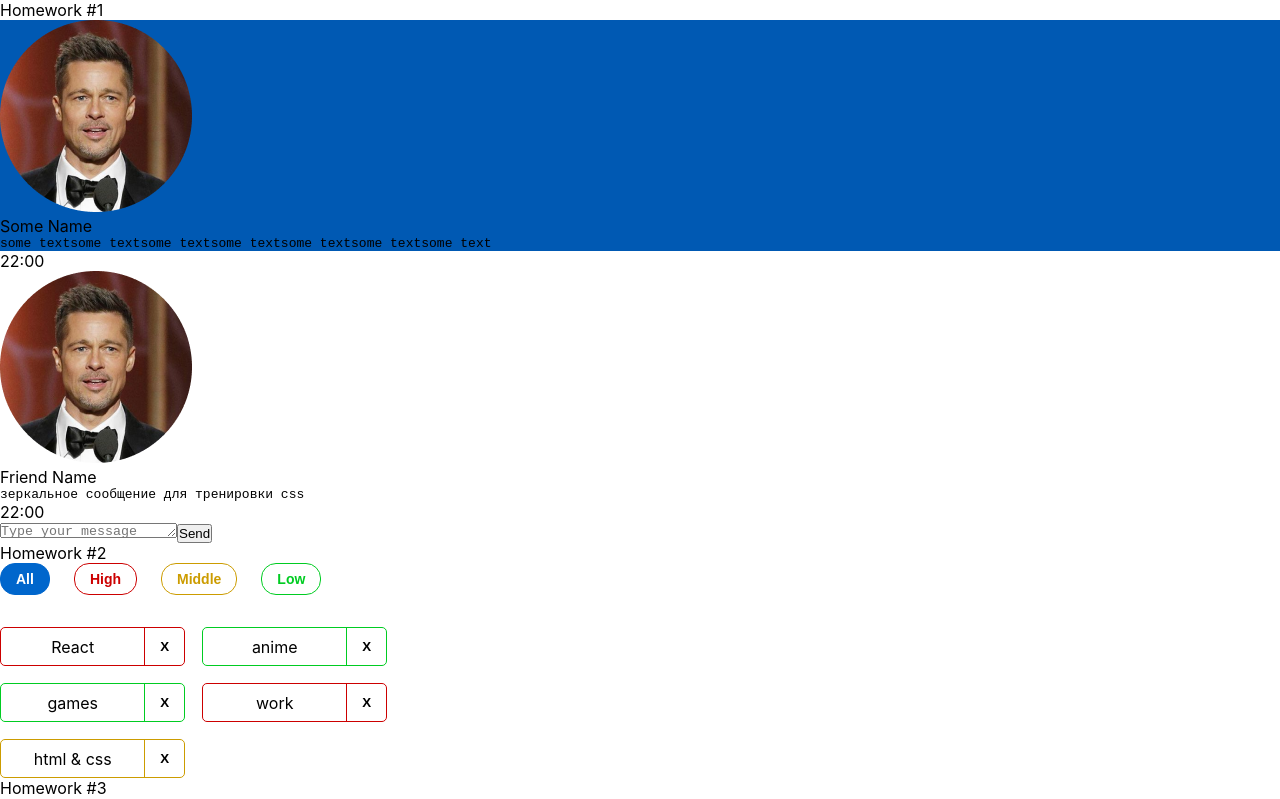
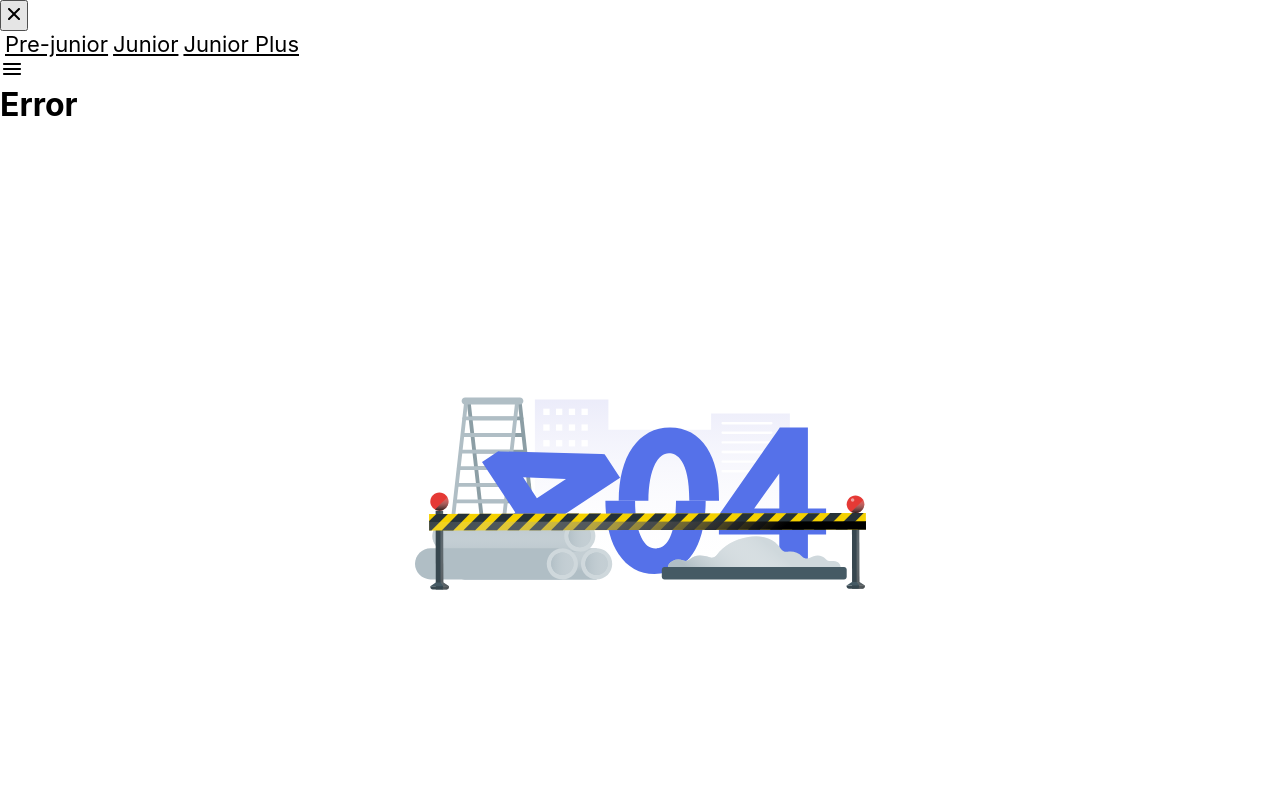
Before and after one commit to jagazed/project_sp2, a React (Create React App) app: page /#/Error404 in a window 1280 px wide. Shown: the top 799 px of the page. Built offline with nearby package versions, Linux system fonts and the light colour scheme.

Commit message:
change project_sp2

```diff
--- a/src/s1-main/App.tsx
+++ b/src/s1-main/App.tsx
@@ -4,18 +4,19 @@ import HW1 from '../s2-homeworks/hw01/HW1'
 import HW2 from "../s2-homeworks/hw02/HW2";
 import HW3 from "../s2-homeworks/hw03/HW3";
 import HW4 from "../s2-homeworks/hw04/HW4";
+import HW5 from '../s2-homeworks/hw05/HW5';
 
 function App() {
     return (
         <div className={s.App}>
-            <HW1/>
-            {/*раскомментировать по ходу выполнения*/}
-            <HW2/>
-            <HW3/>
-            <HW4/>
+            {/*<HW1/>*/}
+            {/*/!*раскомментировать по ходу выполнения*!/*/}
+            {/*<HW2/>*/}
+            {/*<HW3/>*/}
+            {/*<HW4/>*/}
 
             {/*при выполнении дз 5 и более - закомментировать здесь дз 1-4, так как они есть внутри дз 5*/}
-            {/*<HW5/>*/}
+            <HW5/>
         </div>
     )
 }
--- a/src/s2-homeworks/hw05/Pages.tsx
+++ b/src/s2-homeworks/hw05/Pages.tsx
@@ -24,9 +24,16 @@ function Pages() {
                 {/*<Route ...*/}
                 {/*<Route ...*/}
                 {/*<Route ...*/}
+                <Route path="/" element={<Navigate to={PATH.PRE_JUNIOR}/> } />
+
+                <Route path={PATH.PRE_JUNIOR} element={<PreJunior />} />
+                <Route path={PATH.JUNIOR} element={<Junior />} />
+                <Route path={PATH.JUNIOR_PLUS} element={<JuniorPlus />} />
 
                 {/*роут для несуществующей страницы должен отрисовать <Error404 />*/}
                 {/*<Route ...*/}
+                <Route path="/*" element={<Navigate to={"/Error404"}/> } />
+                <Route path="/Error404" element={<Error404 />} />
             </Routes>
         </div>
     )
--- a/src/s2-homeworks/hw05/pages/Error404.tsx
+++ b/src/s2-homeworks/hw05/pages/Error404.tsx
@@ -2,6 +2,7 @@ import React from 'react'
 import s from './Error404.module.css'
 import error404 from './404.svg'
 const Error404 = () => {
+    console.log("asd")
     return (
         <div id={'hw5-page-404'}>
             <div className={s.wrapper}>
--- a/src/s2-homeworks/hw05/sidebar/Sidebar.module.css
+++ b/src/s2-homeworks/hw05/sidebar/Sidebar.module.css
@@ -8,15 +8,20 @@
 }
 
 .nav {
+    font-size: 22px;
 }
 
 .nav a {
+    color: #000;
+    margin-left: 5px;
 }
 
 .nav a:hover {
 }
 
 .nav a.active {
+    color: #0059B2;
+;
 }
 .close {
 }
--- a/src/s2-homeworks/hw05/sidebar/Sidebar.tsx
+++ b/src/s2-homeworks/hw05/sidebar/Sidebar.tsx
@@ -32,6 +32,9 @@ export const Sidebar: FC<PropsType> = ({open, handleClose}) => {
                         to={PATH.PRE_JUNIOR}
                         onClick={handleClose}
                         // className={...} // делает студент
+                        className={({ isActive, isPending }) =>
+                            isPending ? s.nav : isActive ? s.active : ""
+                        }
                     >
                         Pre-junior
                     </NavLink>
@@ -40,6 +43,9 @@ export const Sidebar: FC<PropsType> = ({open, handleClose}) => {
                         to={PATH.JUNIOR}
                         onClick={handleClose}
                         // className={...} // делает студент
+                        className={({ isActive, isPending }) =>
+                            isPending ? s.nav : isActive ? s.active : ""
+                        }
                     >
                         Junior
                     </NavLink>
@@ -48,6 +54,9 @@ export const Sidebar: FC<PropsType> = ({open, handleClose}) => {
                         to={PATH.JUNIOR_PLUS}
                         onClick={handleClose}
                         // className={...} // делает студент
+                        className={({ isActive, isPending }) =>
+                            isPending ? s.nav : isActive ? s.active : ""
+                        }
                     >
                         Junior Plus
                     </NavLink>
```
